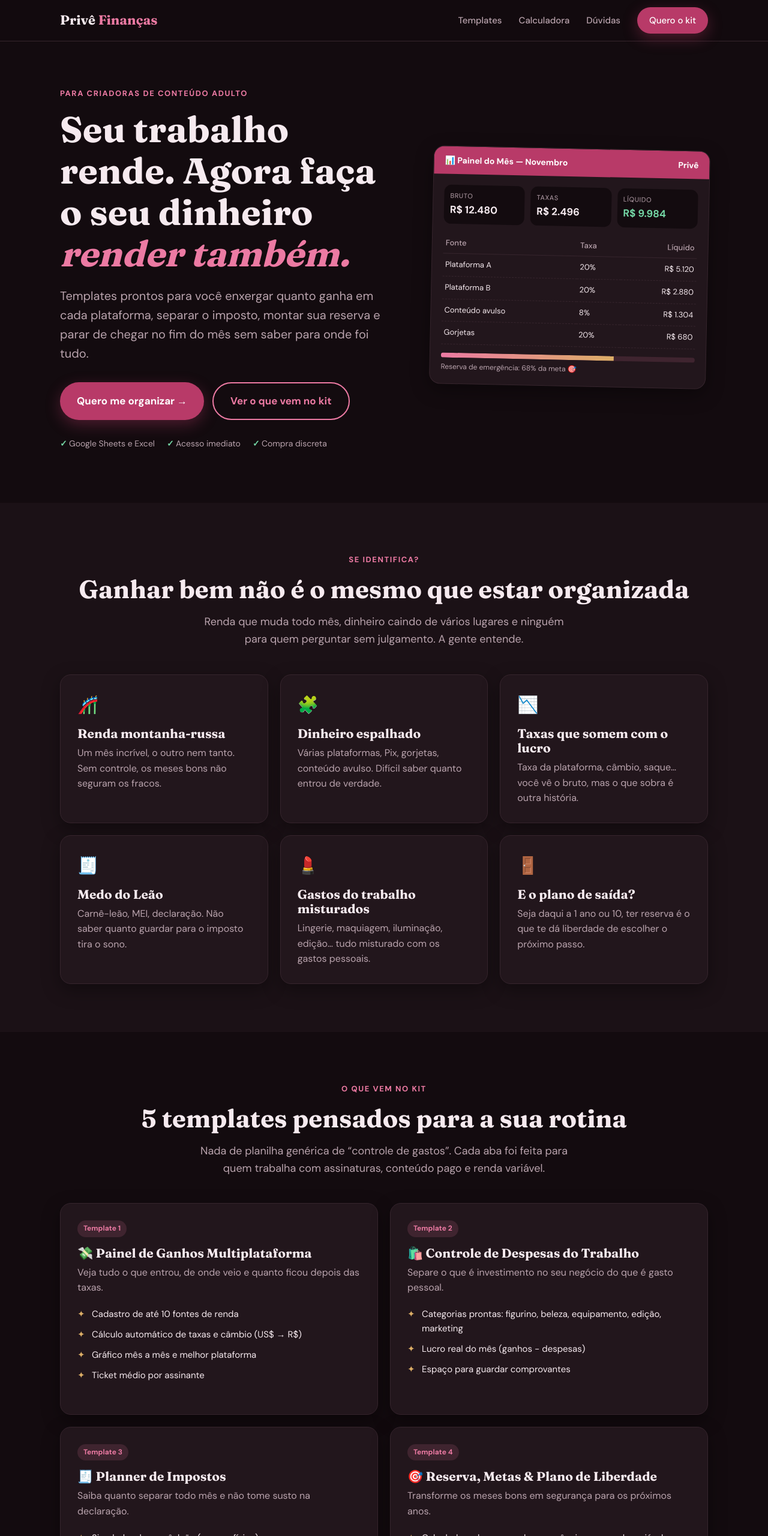
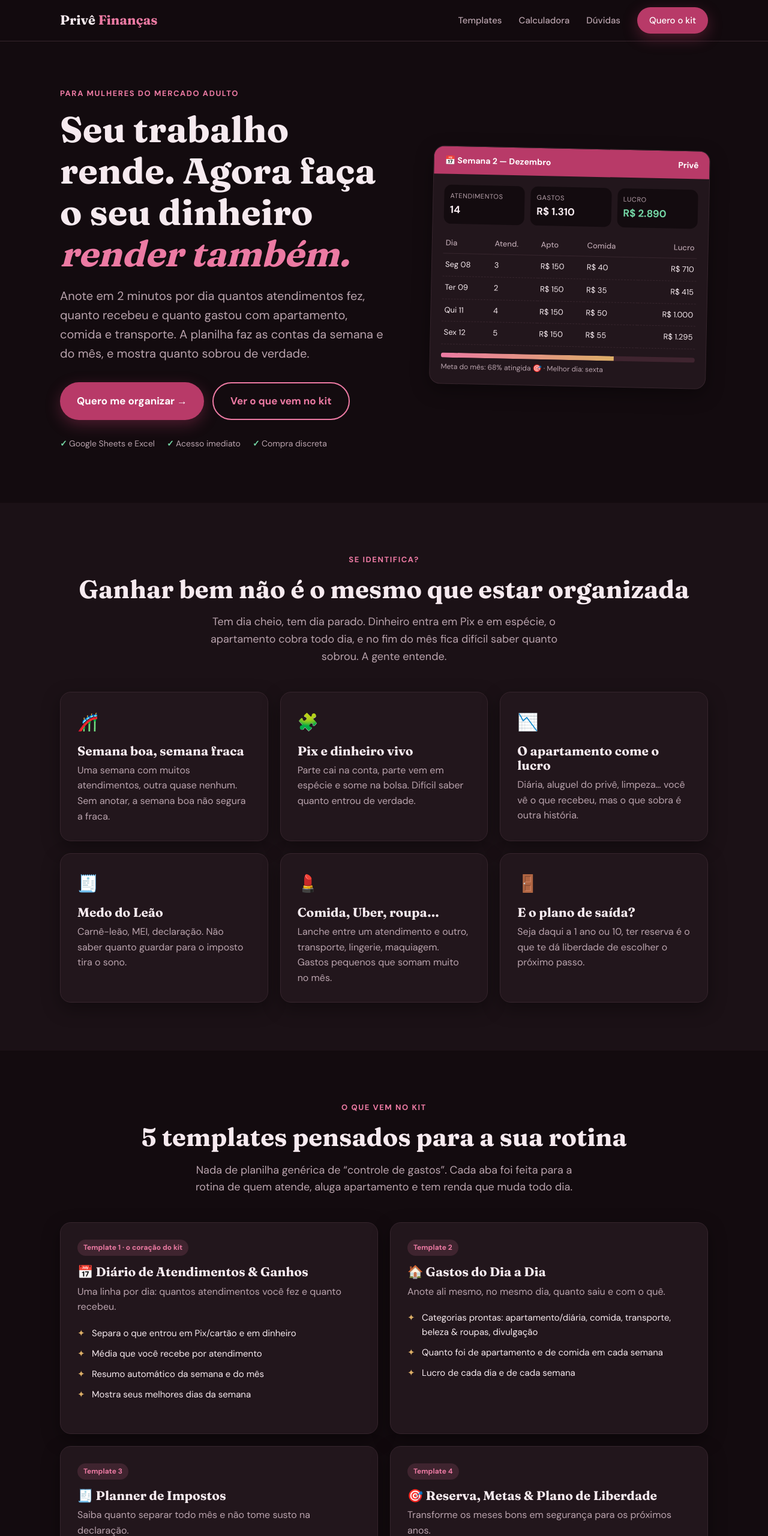
Before and after one commit to cindysantosbog/frances, a plain HTML site: page financas/index.html in a window 1280 px wide. Shown: the top 2560 px of the page at 60% size. Drawn offline with Linux system fonts and the light colour scheme.

Commit message:
Página de finanças: foco no controle diário de atendimentos e gastos
Co-Authored-By: Claude Opus 5.5 <noreply@anthropic.com>
Claude-Session: https://claude.ai/code/session_013fGP6EqKnEG2AkgyuLCv9D

```diff
--- a/financas/index.html
+++ b/financas/index.html
@@ -3,8 +3,8 @@
 <head>
   <meta charset="UTF-8">
   <meta name="viewport" content="width=device-width, initial-scale=1.0">
-  <title>Privê Finanças — Templates financeiros para criadoras de conteúdo</title>
-  <meta name="description" content="Planilhas e planners para criadoras de conteúdo adulto organizarem ganhos, despesas, impostos e metas — com discrição e sem julgamento.">
+  <title>Privê Finanças — Controle financeiro diário para mulheres do mercado adulto</title>
+  <meta name="description" content="Planilhas para anotar, dia a dia, quantos atendimentos você fez, quanto recebeu e quanto gastou com apartamento, comida e transporte — com discrição e sem julgamento.">
   <meta name="robots" content="index, follow">
   <link rel="preconnect" href="https://fonts.googleapis.com">
   <link rel="preconnect" href="https://fonts.gstatic.com" crossorigin>
@@ -248,9 +248,9 @@
 <section class="hero">
   <div class="wrap hero-grid">
     <div>
-      <span class="eyebrow">Para criadoras de conteúdo adulto</span>
+      <span class="eyebrow">Para mulheres do mercado adulto</span>
       <h1>Seu trabalho rende. Agora faça o seu dinheiro <em>render também.</em></h1>
-      <p class="lead">Templates prontos para você enxergar quanto ganha em cada plataforma, separar o imposto, montar sua reserva e parar de chegar no fim do mês sem saber para onde foi tudo.</p>
+      <p class="lead">Anote em 2 minutos por dia quantos atendimentos fez, quanto recebeu e quanto gastou com apartamento, comida e transporte. A planilha faz as contas da semana e do mês, e mostra quanto sobrou de verdade.</p>
       <div class="hero-ctas">
         <a href="#oferta" class="btn btn-primary">Quero me organizar →</a>
         <a href="#templates" class="btn btn-ghost">Ver o que vem no kit</a>
@@ -263,24 +263,24 @@
     </div>
 
     <div class="mock" aria-hidden="true">
-      <div class="mock-bar"><span>📊 Painel do Mês — Novembro</span><span>Privê</span></div>
+      <div class="mock-bar"><span>📅 Semana 2 — Dezembro</span><span>Privê</span></div>
       <div class="mock-body">
         <div class="mock-kpis">
-          <div class="kpi"><small>Bruto</small><b>R$ 12.480</b></div>
-          <div class="kpi"><small>Taxas</small><b>R$ 2.496</b></div>
-          <div class="kpi pos"><small>Líquido</small><b>R$ 9.984</b></div>
+          <div class="kpi"><small>Atendimentos</small><b>14</b></div>
+          <div class="kpi"><small>Gastos</small><b>R$ 1.310</b></div>
+          <div class="kpi pos"><small>Lucro</small><b>R$ 2.890</b></div>
         </div>
         <table>
-          <thead><tr><th>Fonte</th><th>Taxa</th><th>Líquido</th></tr></thead>
+          <thead><tr><th>Dia</th><th>Atend.</th><th>Apto</th><th>Comida</th><th>Lucro</th></tr></thead>
           <tbody>
-            <tr><td>Plataforma A</td><td>20%</td><td>R$ 5.120</td></tr>
-            <tr><td>Plataforma B</td><td>20%</td><td>R$ 2.880</td></tr>
-            <tr><td>Conteúdo avulso</td><td>8%</td><td>R$ 1.304</td></tr>
-            <tr><td>Gorjetas</td><td>20%</td><td>R$ 680</td></tr>
+            <tr><td>Seg 08</td><td>3</td><td>R$ 150</td><td>R$ 40</td><td>R$ 710</td></tr>
+            <tr><td>Ter 09</td><td>2</td><td>R$ 150</td><td>R$ 35</td><td>R$ 415</td></tr>
+            <tr><td>Qui 11</td><td>4</td><td>R$ 150</td><td>R$ 50</td><td>R$ 1.000</td></tr>
+            <tr><td>Sex 12</td><td>5</td><td>R$ 150</td><td>R$ 55</td><td>R$ 1.295</td></tr>
           </tbody>
         </table>
         <div class="bar"><i></i></div>
-        <div class="mock-foot">Reserva de emergência: 68% da meta 🎯</div>
+        <div class="mock-foot">Meta do mês: 68% atingida 🎯 · Melhor dia: sexta</div>
       </div>
     </div>
   </div>
@@ -291,13 +291,13 @@
   <div class="wrap center">
     <span class="eyebrow">Se identifica?</span>
     <h2 class="section-title">Ganhar bem não é o mesmo que estar organizada</h2>
-    <p class="section-sub">Renda que muda todo mês, dinheiro caindo de vários lugares e ninguém para quem perguntar sem julgamento. A gente entende.</p>
+    <p class="section-sub">Tem dia cheio, tem dia parado. Dinheiro entra em Pix e em espécie, o apartamento cobra todo dia, e no fim do mês fica difícil saber quanto sobrou. A gente entende.</p>
     <div class="grid-3" style="text-align:left">
-      <div class="card"><div class="ico">🎢</div><h3>Renda montanha-russa</h3><p>Um mês incrível, o outro nem tanto. Sem controle, os meses bons não seguram os fracos.</p></div>
-      <div class="card"><div class="ico">🧩</div><h3>Dinheiro espalhado</h3><p>Várias plataformas, Pix, gorjetas, conteúdo avulso. Difícil saber quanto entrou de verdade.</p></div>
-      <div class="card"><div class="ico">📉</div><h3>Taxas que somem com o lucro</h3><p>Taxa da plataforma, câmbio, saque… você vê o bruto, mas o que sobra é outra história.</p></div>
+      <div class="card"><div class="ico">🎢</div><h3>Semana boa, semana fraca</h3><p>Uma semana com muitos atendimentos, outra quase nenhum. Sem anotar, a semana boa não segura a fraca.</p></div>
+      <div class="card"><div class="ico">🧩</div><h3>Pix e dinheiro vivo</h3><p>Parte cai na conta, parte vem em espécie e some na bolsa. Difícil saber quanto entrou de verdade.</p></div>
+      <div class="card"><div class="ico">📉</div><h3>O apartamento come o lucro</h3><p>Diária, aluguel do privê, limpeza… você vê o que recebeu, mas o que sobra é outra história.</p></div>
       <div class="card"><div class="ico">🧾</div><h3>Medo do Leão</h3><p>Carnê-leão, MEI, declaração. Não saber quanto guardar para o imposto tira o sono.</p></div>
-      <div class="card"><div class="ico">💄</div><h3>Gastos do trabalho misturados</h3><p>Lingerie, maquiagem, iluminação, edição… tudo misturado com os gastos pessoais.</p></div>
+      <div class="card"><div class="ico">💄</div><h3>Comida, Uber, roupa…</h3><p>Lanche entre um atendimento e outro, transporte, lingerie, maquiagem. Gastos pequenos que somam muito no mês.</p></div>
       <div class="card"><div class="ico">🚪</div><h3>E o plano de saída?</h3><p>Seja daqui a 1 ano ou 10, ter reserva é o que te dá liberdade de escolher o próximo passo.</p></div>
     </div>
   </div>
@@ -309,28 +309,28 @@
     <div class="center">
       <span class="eyebrow">O que vem no kit</span>
       <h2 class="section-title">5 templates pensados para a sua rotina</h2>
-      <p class="section-sub">Nada de planilha genérica de “controle de gastos”. Cada aba foi feita para quem trabalha com assinaturas, conteúdo pago e renda variável.</p>
+      <p class="section-sub">Nada de planilha genérica de “controle de gastos”. Cada aba foi feita para a rotina de quem atende, aluga apartamento e tem renda que muda todo dia.</p>
     </div>
     <div class="grid-2">
       <div class="card product">
-        <span class="tag">Template 1</span>
-        <h3>💸 Painel de Ganhos Multiplataforma</h3>
-        <p>Veja tudo o que entrou, de onde veio e quanto ficou depois das taxas.</p>
+        <span class="tag">Template 1 · o coração do kit</span>
+        <h3>📅 Diário de Atendimentos & Ganhos</h3>
+        <p>Uma linha por dia: quantos atendimentos você fez e quanto recebeu.</p>
         <ul>
-          <li>Cadastro de até 10 fontes de renda</li>
-          <li>Cálculo automático de taxas e câmbio (US$ → R$)</li>
-          <li>Gráfico mês a mês e melhor plataforma</li>
-          <li>Ticket médio por assinante</li>
+          <li>Separa o que entrou em Pix/cartão e em dinheiro</li>
+          <li>Média que você recebe por atendimento</li>
+          <li>Resumo automático da semana e do mês</li>
+          <li>Mostra seus melhores dias da semana</li>
         </ul>
       </div>
       <div class="card product">
         <span class="tag">Template 2</span>
-        <h3>🛍️ Controle de Despesas do Trabalho</h3>
-        <p>Separe o que é investimento no seu negócio do que é gasto pessoal.</p>
+        <h3>🏠 Gastos do Dia a Dia</h3>
+        <p>Anote ali mesmo, no mesmo dia, quanto saiu e com o quê.</p>
         <ul>
-          <li>Categorias prontas: figurino, beleza, equipamento, edição, marketing</li>
-          <li>Lucro real do mês (ganhos − despesas)</li>
-          <li>Espaço para guardar comprovantes</li>
+          <li>Categorias prontas: apartamento/diária, comida, transporte, beleza & roupas, divulgação</li>
+          <li>Quanto foi de apartamento e de comida em cada semana</li>
+          <li>Lucro de cada dia e de cada semana</li>
         </ul>
       </div>
       <div class="card product">
@@ -368,29 +368,39 @@
   <div class="wrap">
     <div class="center">
       <span class="eyebrow">Teste grátis</span>
-      <h2 class="section-title">Quanto sobra de verdade no seu mês?</h2>
+      <h2 class="section-title">Quanto sobra de verdade na sua semana?</h2>
       <p class="section-sub">Uma amostra do que os templates fazem por você. Preencha com seus números — nada é enviado ou salvo.</p>
     </div>
     <div class="calc-grid">
       <div class="calc-box">
-        <div class="field">
-          <label for="bruto">Quanto você faturou no mês (bruto, R$)</label>
-          <input id="bruto" type="number" inputmode="decimal" min="0" value="8000">
-        </div>
         <div class="row2">
           <div class="field">
-            <label for="taxa">Taxa média das plataformas (%)</label>
-            <input id="taxa" type="number" inputmode="decimal" min="0" max="100" value="20">
+            <label for="atend">Atendimentos na semana</label>
+            <input id="atend" type="number" inputmode="numeric" min="0" value="12">
           </div>
           <div class="field">
-            <label for="despesas">Despesas do trabalho (R$)</label>
-            <input id="despesas" type="number" inputmode="decimal" min="0" value="800">
+            <label for="valor">Valor médio por atendimento (R$)</label>
+            <input id="valor" type="number" inputmode="decimal" min="0" value="300">
           </div>
         </div>
         <div class="row2">
           <div class="field">
+            <label for="apto">Apartamento na semana (R$)</label>
+            <input id="apto" type="number" inputmode="decimal" min="0" value="750">
+          </div>
+          <div class="field">
+            <label for="comida">Comida na semana (R$)</label>
+            <input id="comida" type="number" inputmode="decimal" min="0" value="250">
+          </div>
+        </div>
+        <div class="field">
+          <label for="outros">Transporte, beleza e outros gastos na semana (R$)</label>
+          <input id="outros" type="number" inputmode="decimal" min="0" value="300">
+        </div>
+        <div class="row2">
+          <div class="field">
             <label for="imposto">Separar para imposto (%)</label>
-            <input id="imposto" type="number" inputmode="decimal" min="0" max="100" value="15">
+            <input id="imposto" type="number" inputmode="decimal" min="0" max="100" value="10">
           </div>
           <div class="field">
             <label for="reserva">Guardar para reserva (%)</label>
@@ -399,25 +409,30 @@
         </div>
       </div>
       <div class="calc-box" aria-live="polite">
-        <div class="result-line"><span>Taxas das plataformas</span><b id="r-taxa">—</b></div>
-        <div class="result-line"><span>Despesas do trabalho</span><b id="r-desp">—</b></div>
+        <div class="result-line"><span>Você recebeu</span><b id="r-bruto">—</b></div>
+        <div class="result-line"><span>Apartamento</span><b id="r-apto">—</b></div>
+        <div class="result-line"><span>Comida</span><b id="r-comida">—</b></div>
+        <div class="result-line"><span>Outros gastos</span><b id="r-outros">—</b></div>
         <div class="result-line"><span>Pote do imposto</span><b id="r-imp">—</b></div>
         <div class="result-line"><span>Pote da reserva</span><b id="r-res">—</b></div>
-        <div class="result-line total"><span>Seu salário livre do mês</span><b id="r-livre">—</b></div>
+        <div class="result-line total"><span>Livre para você na semana</span><b id="r-livre">—</b></div>
         <div class="split">
-          <i id="s-taxa" style="background:#7a5866"></i>
-          <i id="s-desp" style="background:#c08a3e"></i>
+          <i id="s-apto" style="background:#7a5866"></i>
+          <i id="s-comida" style="background:#c08a3e"></i>
+          <i id="s-outros" style="background:#a88fd8"></i>
           <i id="s-imp" style="background:#e06c93"></i>
           <i id="s-res" style="background:#6fa8dc"></i>
           <i id="s-livre" style="background:#5fbf8f"></i>
         </div>
         <div class="legend">
-          <span style="--c:#7a5866">Taxas</span>
-          <span style="--c:#c08a3e">Despesas</span>
+          <span style="--c:#7a5866">Apartamento</span>
+          <span style="--c:#c08a3e">Comida</span>
+          <span style="--c:#a88fd8">Outros</span>
           <span style="--c:#e06c93">Imposto</span>
           <span style="--c:#6fa8dc">Reserva</span>
           <span style="--c:#5fbf8f">Livre</span>
         </div>
+        <p id="r-mes" style="margin-top:14px;color:#d8c5cd;font-size:15px"></p>
         <p class="disclaimer">Simulação simplificada e educativa. O percentual de imposto depende do seu enquadramento — confirme sempre com uma contadora.</p>
       </div>
     </div>
@@ -432,7 +447,7 @@
     <div class="grid-3 steps" style="text-align:left">
       <div class="card step"><h3>Compre com discrição</h3><p>Pagamento por Pix ou cartão. Na fatura aparece um nome neutro — nada que identifique o tema.</p></div>
       <div class="card step"><h3>Receba na hora</h3><p>O link chega no seu e-mail. Faça uma cópia no Google Sheets ou baixe para o Excel.</p></div>
-      <div class="card step"><h3>Siga o guia de 20 min</h3><p>Um passo a passo em vídeo e PDF mostra como preencher e fechar o seu primeiro mês.</p></div>
+      <div class="card step"><h3>Anote 2 minutos por dia</h3><p>No fim do dia, preencha a linha: atendimentos, quanto recebeu, quanto gastou. A planilha faz o resto.</p></div>
     </div>
   </div>
 </section>
@@ -443,9 +458,9 @@
     <span class="eyebrow">Quem já usa</span>
     <h2 class="section-title">Organização que dá tranquilidade</h2>
     <div class="grid-3" style="text-align:left">
-      <div class="card quote"><p>“Pela primeira vez eu sei exatamente quanto ganho por plataforma. Larguei a que só me dava trabalho.”</p><div class="who">— L., criadora há 2 anos</div></div>
-      <div class="card quote"><p>“O planner de impostos me salvou. Fui na contadora com tudo pronto e paguei bem menos do que imaginava.”</p><div class="who">— M., criadora há 4 anos</div></div>
-      <div class="card quote"><p>“Montei minha reserva de 6 meses. Agora eu escolho quando e como trabalhar.”</p><div class="who">— J., criadora há 3 anos</div></div>
+      <div class="card quote"><p>“Descobri que pagava diária todo dia, até nos dias parados. Mudei para trabalhar só nos meus melhores dias.”</p><div class="who">— L.</div></div>
+      <div class="card quote"><p>“O planner de impostos me salvou. Fui na contadora com tudo pronto e paguei bem menos do que imaginava.”</p><div class="who">— M.</div></div>
+      <div class="card quote"><p>“Montei minha reserva de 6 meses. Agora eu escolho quando e como trabalhar.”</p><div class="who">— J.</div></div>
     </div>
   </div>
 </section>
@@ -462,8 +477,8 @@
       <h3>Kit Privê Finanças</h3>
       <p style="color:var(--muted)">5 templates + guia de uso + bônus</p>
       <ul class="offer-list">
-        <li><span>💸 Painel de Ganhos Multiplataforma</span><s>R$ 37</s></li>
-        <li><span>🛍️ Controle de Despesas do Trabalho</span><s>R$ 27</s></li>
+        <li><span>📅 Diário de Atendimentos & Ganhos</span><s>R$ 37</s></li>
+        <li><span>🏠 Gastos do Dia a Dia</span><s>R$ 27</s></li>
         <li><span>🧾 Planner de Impostos</span><s>R$ 47</s></li>
         <li><span>🎯 Reserva, Metas & Plano de Liberdade</span><s>R$ 37</s></li>
         <li><span>🗓️ Planner Mensal de Dinheiro</span><s>R$ 27</s></li>
@@ -512,8 +527,8 @@
         <p>Sim, pelo app do Google Sheets. Para a primeira configuração recomendamos o computador, mas o lançamento do dia a dia dá para fazer no celular.</p>
       </details>
       <details>
-        <summary>Funciona para qualquer plataforma?</summary>
-        <p>Sim. Você cadastra suas próprias plataformas e as taxas de cada uma, incluindo recebimentos em dólar, Pix direto e venda de conteúdo avulso.</p>
+        <summary>Serve para quem atende presencialmente e para quem vende conteúdo?</summary>
+        <p>Sim. O diário funciona para atendimentos presenciais e online, e você pode usar as categorias de gasto que fazem sentido para a sua rotina — apartamento, comida, transporte, divulgação e outros.</p>
       </details>
       <details>
         <summary>Os templates substituem uma contadora?</summary>
@@ -535,7 +550,7 @@
 <section class="final">
   <div class="wrap">
     <h2>Você já cuida de tudo. Deixa a gente cuidar das contas.</h2>
-    <p>Comece hoje e feche o seu primeiro mês organizado em 20 minutos.</p>
+    <p>Comece hoje: 2 minutos por dia e, no fim do mês, você sabe exatamente quanto ganhou, quanto gastou e quanto sobrou.</p>
     <a href="#oferta" class="btn">Garantir meu kit por R$ 67 →</a>
   </div>
 </section>
@@ -566,29 +581,26 @@
   const num = id => Math.max(0, parseFloat(document.getElementById(id).value) || 0);
 
   function calcular() {
-    const bruto = num('bruto');
-    const taxa = bruto * Math.min(num('taxa'), 100) / 100;
-    const liquido = bruto - taxa;
-    const desp = Math.min(num('despesas'), liquido);
-    const lucro = liquido - desp;
+    const bruto = num('atend') * num('valor');
+    const apto = num('apto'), comida = num('comida'), outros = num('outros');
+    const lucro = Math.max(bruto - apto - comida - outros, 0);
     const imp = lucro * Math.min(num('imposto'), 100) / 100;
     const res = (lucro - imp) * Math.min(num('reserva'), 100) / 100;
     const livre = lucro - imp - res;
+    const set = (id, v) => document.getElementById(id).textContent = brl(v);
+    set('r-bruto', bruto); set('r-apto', apto); set('r-comida', comida); set('r-outros', outros);
+    set('r-imp', imp); set('r-res', res); set('r-livre', livre);
 
-    document.getElementById('r-taxa').textContent = brl(taxa);
-    document.getElementById('r-desp').textContent = brl(desp);
-    document.getElementById('r-imp').textContent = brl(imp);
-    document.getElementById('r-res').textContent = brl(res);
-    document.getElementById('r-livre').textContent = brl(livre);
+    const base = Math.max(bruto, apto + comida + outros) || 1;
+    const w = (id, v) => document.getElementById(id).style.width = (v / base * 100) + '%';
+    w('s-apto', apto); w('s-comida', comida); w('s-outros', outros); w('s-imp', imp); w('s-res', res); w('s-livre', livre);
 
-    const pct = v => bruto > 0 ? (v / bruto * 100) + '%' : '0%';
-    document.getElementById('s-taxa').style.width = pct(taxa);
-    document.getElementById('s-desp').style.width = pct(desp);
-    document.getElementById('s-imp').style.width = pct(imp);
-    document.getElementById('s-res').style.width = pct(res);
-    document.getElementById('s-livre').style.width = bruto > 0 ? pct(livre) : '100%';
+    const gastoPct = bruto > 0 ? Math.round((apto + comida) / bruto * 100) : 0;
+    document.getElementById('r-mes').textContent = bruto > 0
+      ? `Apartamento e comida levam ${gastoPct}% do que você recebe. Em 4 semanas, sobram ${brl(livre * 4)} livres + ${brl(res * 4)} de reserva.`
+      : '';
   }
-  ['bruto','taxa','despesas','imposto','reserva'].forEach(id =>
+  ['atend','valor','apto','comida','outros','imposto','reserva'].forEach(id =>
     document.getElementById(id).addEventListener('input', calcular));
   calcular();
 </script>
```
